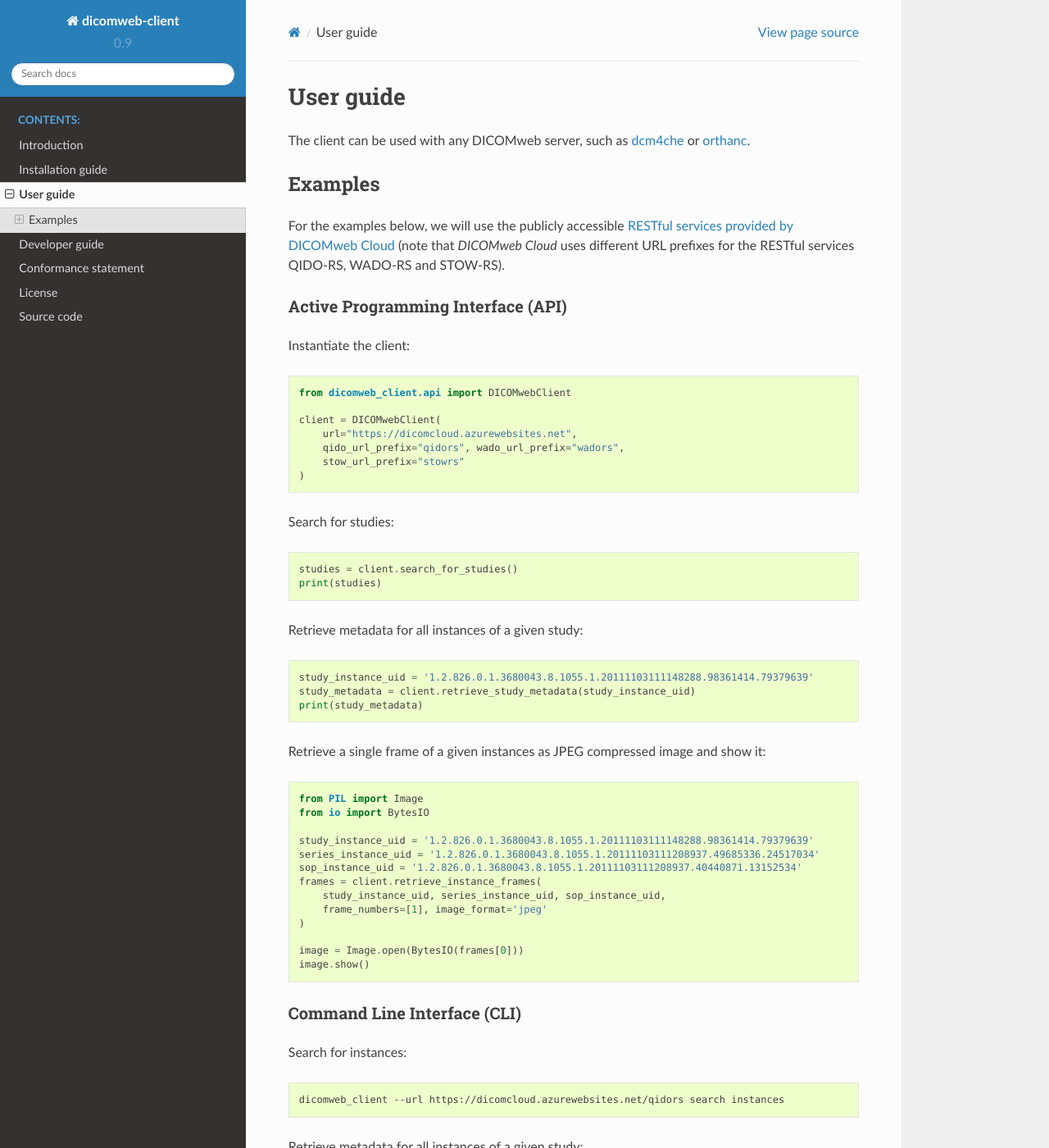
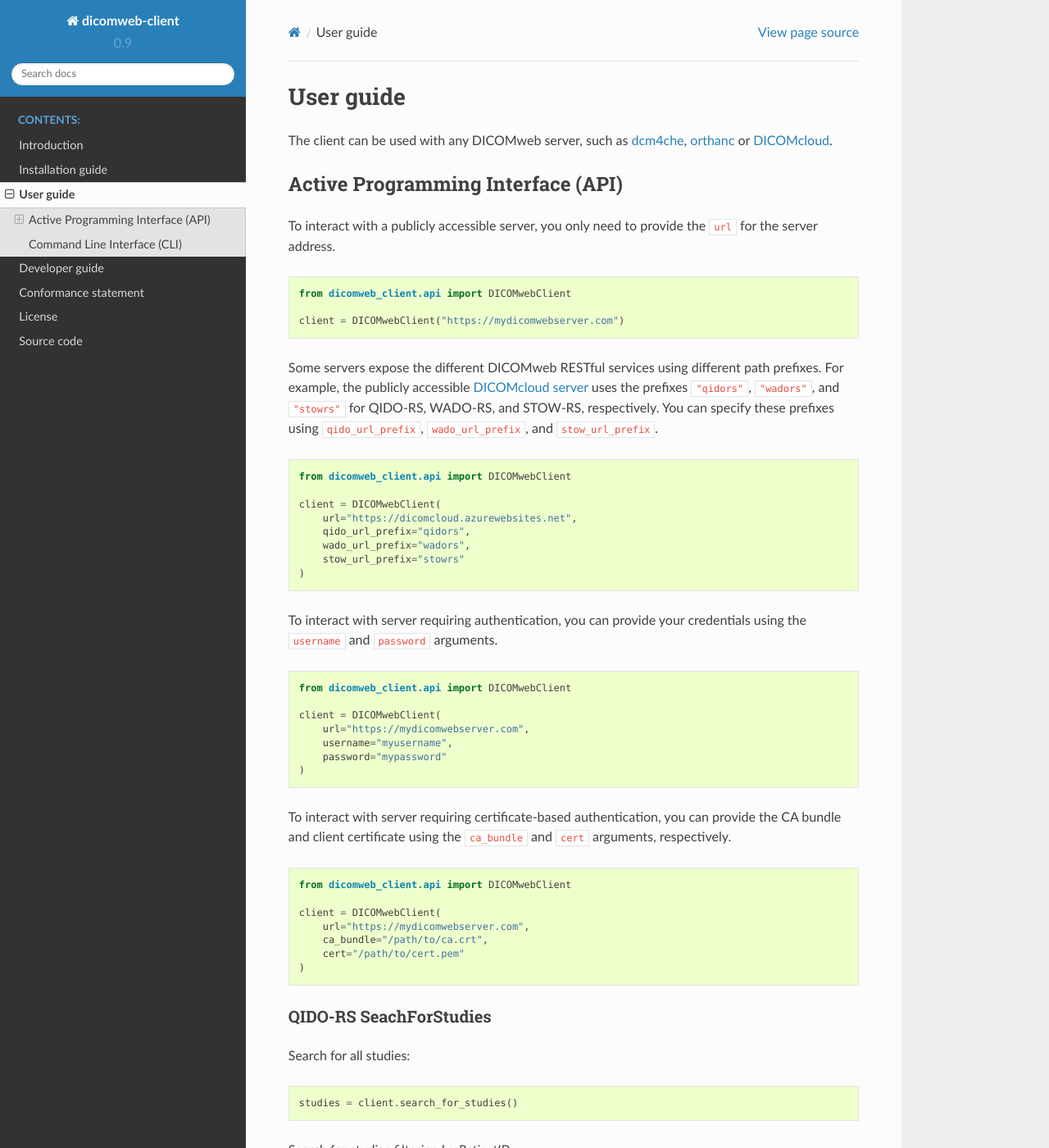
Before and after one commit to ImagingDataCommons/dicomweb-client, a Sphinx documentation site: the page built from docs/usage.rst, in a window 1280 px wide and 1400 px high. Shown: the whole window at 82% size. Built offline with Sphinx 7.4.7 and the Read the Docs theme 2.0.0, drawn with Linux system fonts in a browser that asks for light colours; some of the changed text lies outside the part shown.

Commit message:
Expand user guide documentation

```diff
--- a/docs/usage.rst
+++ b/docs/usage.rst
@@ -3,20 +3,25 @@
 User guide
 ==========
 
-The client can be used with any DICOMweb server, such as `dcm4che <http://www.dcm4che.org/>`_ or `orthanc <https://www.orthanc-server.com/static.php?page=dicomweb>`_.
+The client can be used with any DICOMweb server, such as `dcm4che <http://www.dcm4che.org/>`_, `orthanc <https://www.orthanc-server.com/static.php?page=dicomweb>`_ or `DICOMcloud <https://dicomcloud.github.io/>`_.
 
-.. _examples:
+.. _api:
 
-Examples
---------
+Active Programming Interface (API)
+----------------------------------
 
-For the examples below, we will use the publicly accessible `RESTful services provided by DICOMweb Cloud <https://dicomcloud.azurewebsites.net>`_ (note that *DICOMweb Cloud* uses different URL prefixes for the RESTful services QIDO-RS, WADO-RS and STOW-RS).
+To interact with a publicly accessible server, you only need to provide the ``url`` for the server address.
+
+.. code-block:: python
+
+    from dicomweb_client.api import DICOMwebClient
+
+    client = DICOMwebClient("https://mydicomwebserver.com")
 
 
-Active Programming Interface (API)
-++++++++++++++++++++++++++++++++++
-
-Instantiate the client:
+Some servers expose the different DICOMweb RESTful services using different path prefixes.
+For example, the publicly accessible `DICOMcloud server <https://dicomcloud.azurewebsites.net>`_ uses the prefixes ``"qidors"``, ``"wadors"``, and ``"stowrs"`` for QIDO-RS, WADO-RS, and STOW-RS, respectively.
+You can specify these prefixes using ``qido_url_prefix``, ``wado_url_prefix``, and ``stow_url_prefix``.
 
 .. code-block:: python
 
@@ -24,48 +29,275 @@
 
     client = DICOMwebClient(
         url="https://dicomcloud.azurewebsites.net",
-        qido_url_prefix="qidors", wado_url_prefix="wadors",
+        qido_url_prefix="qidors",
+        wado_url_prefix="wadors",
         stow_url_prefix="stowrs"
     )
 
-Search for studies:
+
+To interact with server requiring authentication, you can provide your credentials using the ``username`` and ``password`` arguments.
+
+.. code-block:: python
+
+    from dicomweb_client.api import DICOMwebClient
+
+    client = DICOMwebClient(
+        url="https://mydicomwebserver.com",
+        username="myusername",
+        password="mypassword"
+    )
+
+
+To interact with server requiring certificate-based authentication, you can provide the CA bundle and client certificate using the ``ca_bundle`` and ``cert`` arguments, respectively.
+
+.. code-block:: python
+
+    from dicomweb_client.api import DICOMwebClient
+
+    client = DICOMwebClient(
+        url="https://mydicomwebserver.com",
+        ca_bundle="/path/to/ca.crt",
+        cert="/path/to/cert.pem"
+    )
+
+
+.. _searchforstudies:
+
+QIDO-RS SeachForStudies
++++++++++++++++++++++++
+
+Search for all studies:
 
 .. code-block:: python
 
     studies = client.search_for_studies()
-    print(studies)
 
 
-Retrieve metadata for all instances of a given study:
+Search for studies filtering by *PatientID*:
 
 .. code-block:: python
 
-    study_instance_uid = '1.2.826.0.1.3680043.8.1055.1.20111103111148288.98361414.79379639'
-    study_metadata = client.retrieve_study_metadata(study_instance_uid)
-    print(study_metadata)
+    studies = client.search_for_studies(search_filters={'PatientID': 'ABC123'})
 
 
-Retrieve a single frame of a given instances as JPEG compressed image and show it:
+Note that attributes can be specified in ``search_filters`` using either the keyword or the tag:
 
 .. code-block:: python
 
-    from PIL import Image
+    studies = client.search_for_studies(search_filters={'00100020': 'ABC123'})
+
+
+.. _searchforseries:
+
+QIDO-RS SeachForSeries
+++++++++++++++++++++++
+
+Search for all series:
+
+.. code-block:: python
+
+    series = client.search_for_series()
+
+
+Search for series of a given study:
+
+.. code-block:: python
+
+    series = client.search_for_series('1.2.826.0.1.3680043.8.1055.1.20111103111148288.98361414.79379639')
+
+
+Search for series filtering by *AccessionNumber*:
+
+.. code-block:: python
+
+    series = client.search_for_series(search_filters={'AccessionNumber': '123456'})
+
+
+Search for series filtering by *AccessionNumber* (using wildcard ``?`` to match a range of numbers):
+
+.. code-block:: python
+
+    series = client.search_for_series(search_filters={'AccessionNumber': '12345?'})
+
+
+Search for series filtering by *SeriesDescription*:
+
+.. code-block:: python
+
+    series = client.search_for_series(search_filters={'SeriesDescription': 'T2 AXIAL'})
+
+
+Search for series filtering by *SeriesDescription* (using wildcard ``*`` to match a range of descriptions):
+
+.. code-block:: python
+
+    series = client.search_for_series(search_filters={'SeriesDescription': 'T2 AX*'})
+
+
+Search for series filtering by *Modality*:
+
+.. code-block:: python
+
+    series = client.search_for_series(search_filters={'Modality': 'CT'})
+
+
+.. _searchforinstances:
+
+QIDO-RS SeachForInstances
++++++++++++++++++++++++++
+
+Search for all instances:
+
+.. code-block:: python
+
+    instances = client.search_for_instances()
+
+
+Search for instances of a given study and series:
+
+.. code-block:: python
+
+    instances = client.search_for_instances(
+        study_instance_uid='1.2.826.0.1.3680043.8.1055.1.20111103111148288.98361414.79379639',
+        series_instance_uid='1.2.826.0.1.3680043.8.1055.1.20111103111208937.49685336.24517034'
+    )
+
+
+Search for instances filtering by *SOPClassUID*:
+
+.. code-block:: python
+
+    instances = client.search_for_instances(search_filters={'SOPClassUID': '1.2.840.10008.5.1.4.1.1.2'})
+
+
+.. _retrievestudy:
+
+WADO-RS RetrieveStudy
++++++++++++++++++++++
+
+Retrieve instances of a given study:
+
+.. code-block:: python
+
+    instances = client.retrieve_study('1.2.826.0.1.3680043.8.1055.1.20111103111148288.98361414.79379639')
+
+
+.. _retrieveseries:
+
+WADO-RS RetrieveSeries
+++++++++++++++++++++++
+
+Retrieve instances of a given series:
+
+.. code-block:: python
+
+    instances = client.retrieve_series(
+        study_instance_uid='1.2.826.0.1.3680043.8.1055.1.20111103111148288.98361414.79379639',
+        series_instance_uid='1.2.826.0.1.3680043.8.1055.1.20111103111208937.49685336.24517034'
+    )
+
+
+.. _retrieveinstance:
+
+WADO-RS RetrieveInstance
+++++++++++++++++++++++++
+
+Retrieve instance:
+
+.. code-block:: python
+
+    instance = client.retrieve_instance(
+        study_instance_uid='1.2.826.0.1.3680043.8.1055.1.20111103111148288.98361414.79379639',
+        series_instance_uid='1.2.826.0.1.3680043.8.1055.1.20111103111208937.49685336.24517034'
+        sop_instance_uid='1.2.826.0.1.3680043.8.1055.1.20111103111208937.40440871.13152534'
+    )
+
+
+.. _retrievemetadata:
+
+WADO-RS RetrieveMetadata
+++++++++++++++++++++++++
+
+
+Retrieve metadata for instances of a given study:
+
+.. code-block:: python
+
+    metadata = client.retrieve_study_metadata('1.2.826.0.1.3680043.8.1055.1.20111103111148288.98361414.79379639')
+
+
+Retrieve metadata for instances of a given series:
+
+.. code-block:: python
+
+    metadata = client.retrieve_series_metadata(
+        study_instance_uid='1.2.826.0.1.3680043.8.1055.1.20111103111148288.98361414.79379639',
+        series_instance_uid='1.2.826.0.1.3680043.8.1055.1.20111103111208937.49685336.24517034'
+    )
+
+Retrieve metadata for a particular instance:
+
+.. code-block:: python
+
+    metadata = client.retrieve_instance_metadata(
+        study_instance_uid='1.2.826.0.1.3680043.8.1055.1.20111103111148288.98361414.79379639',
+        series_instance_uid='1.2.826.0.1.3680043.8.1055.1.20111103111208937.49685336.24517034'
+        sop_instance_uid='1.2.826.0.1.3680043.8.1055.1.20111103111208937.40440871.13152534'
+    )
+
+.. note::
+
+    WADO-RS RetrieveMetadata always returns metadata at the instance-level, ``retrieve_study_metadata()`` and ``retrieve_series_metadata()`` return an array of metadata items for each instance belonging to a given study and series, respectively.
+
+
+.. _retrieveframes:
+
+WADO-RS RetrieveFrames
+++++++++++++++++++++++
+
+
+Retrieve a set of frames of a given instances as JPEG compressed image:
+
+.. code-block:: python
+
+    frames = client.retrieve_instance_frames(
+        study_instance_uid='1.2.826.0.1.3680043.8.1055.1.20111103111148288.98361414.79379639'
+        series_instance_uid='1.2.826.0.1.3680043.8.1055.1.20111103111208937.49685336.24517034'
+        sop_instance_uid='1.2.826.0.1.3680043.8.1055.1.20111103111208937.40440871.13152534'
+        frame_numbers=[1, 2],
+        image_format='jpeg'
+    )
+
+
+Frames are returned as bytes. To convert the image into a *NumPy* array you can use the *PIL* module:
+
+.. code-block:: python
+
     from io import BytesIO
 
-    study_instance_uid = '1.2.826.0.1.3680043.8.1055.1.20111103111148288.98361414.79379639'
-    series_instance_uid = '1.2.826.0.1.3680043.8.1055.1.20111103111208937.49685336.24517034'
-    sop_instance_uid = '1.2.826.0.1.3680043.8.1055.1.20111103111208937.40440871.13152534'
-    frames = client.retrieve_instance_frames(
-        study_instance_uid, series_instance_uid, sop_instance_uid,
-        frame_numbers=[1], image_format='jpeg'
-    )
+    import numpy as np
+    from PIL import Image
 
     image = Image.open(BytesIO(frames[0]))
-    image.show()
+    array = np.array(image)
 
 
+.. _retrievebulkdata:
+
+WADO-RS RetrieveBulkdata
+++++++++++++++++++++++++
+
+Retrieve bulk data given a URL:
+
+.. code-block:: python
+
+    data = client.retrieve_bulkdata('https://mydicomwebserver.com/studies/...')
+
+
+.. _cli:
+
 Command Line Interface (CLI)
-++++++++++++++++++++++++++++
+----------------------------
 
 Search for instances:
 
```
